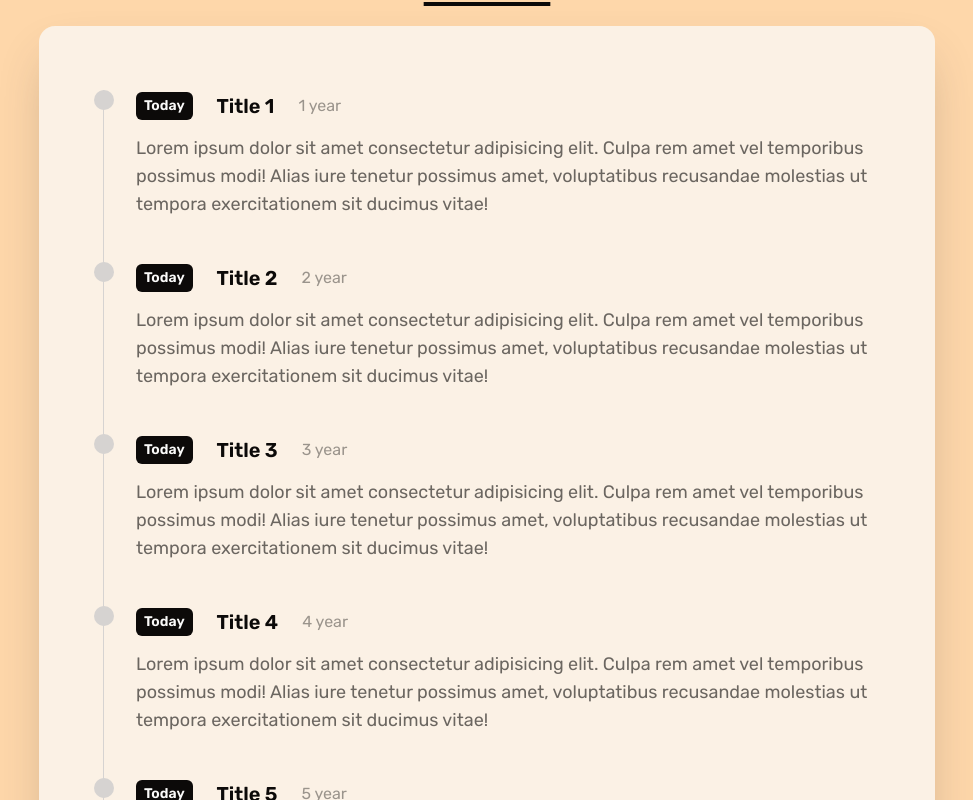
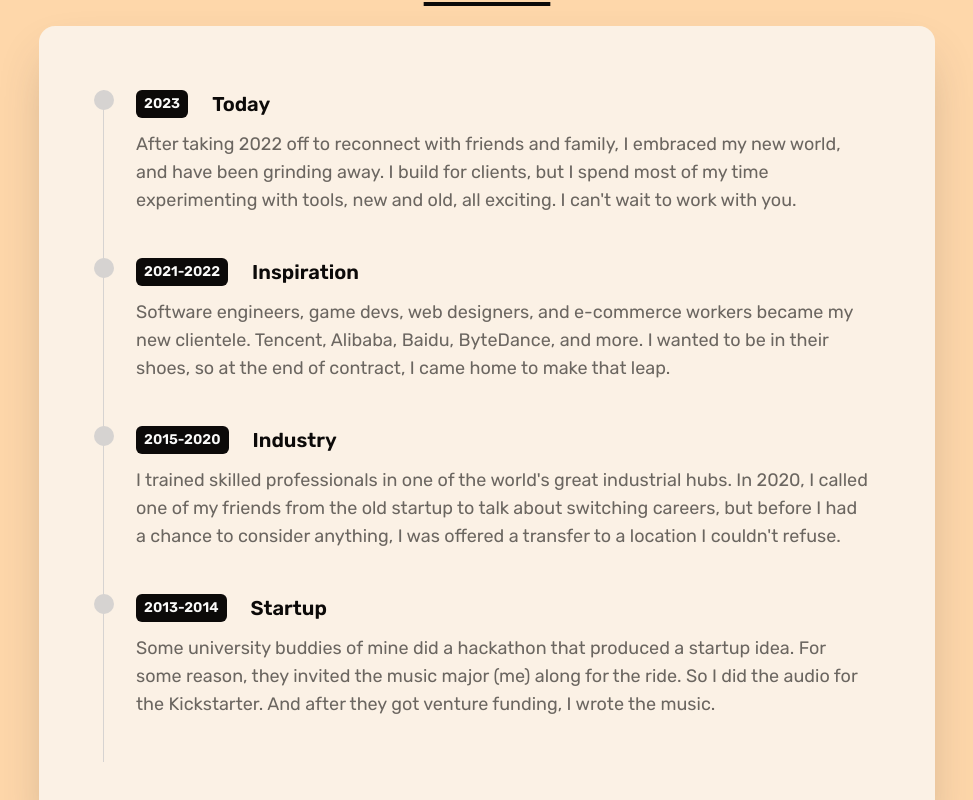
Before and after one commit to BKSchatzki/bks-portfolio, a React (Vite) app: page / in a window 1280 px wide. Shown: the part 1760-2560 px from the top of the page, without its empty margins (153-1126 px from the left). Built offline with nearby package versions, Linux system fonts and the light colour scheme.

Commit message:
Add timeline data and change duration to location

```diff
--- a/src/components/TimelineItem.jsx
+++ b/src/components/TimelineItem.jsx
@@ -1,6 +1,6 @@
 import React from "react";
 
-function TimelineItem({ year, title, duration, details }) {
+function TimelineItem({ year, title, location, details }) {
   return (
     <ol className="relative flex flex-col border-l border-stone-300 dark:border-slate-700">
       <li className="mb-4 ms-4 sm:mb-6 sm:ms-6 lg:mb-8 lg:ms-8">
@@ -13,7 +13,7 @@ function TimelineItem({ year, title, duration, details }) {
             {title}
           </h4>
           <span className="my-0 text-xs font-normal leading-none opacity-40 sm:my-0.5 sm:text-sm lg:my-1 lg:text-base">
-            {duration}
+            {location}
           </span>
         </div>
         <p className="my-2 text-sm font-normal opacity-60 sm:my-2.5 sm:text-base lg:my-3 lg:text-lg">
--- a/src/data/timeline.js
+++ b/src/data/timeline.js
@@ -1,44 +1,30 @@
 export default [
   {
-    year: "Today",
-    title: "Title 1",
-    duration: "1 year",
+    year: "2023",
+    title: "Today",
+    location: "Las Vegas, NV",
     details:
-      "Lorem ipsum dolor sit amet consectetur adipisicing elit. Culpa rem amet vel temporibus possimus modi! Alias iure tenetur possimus amet, voluptatibus recusandae molestias ut tempora exercitationem sit ducimus vitae!",
+      "After taking 2022 off to reconnect with friends and family, I embraced my new world, and have been grinding away. I build for clients, but I spend most of my time experimenting with tools, new and old, all exciting. I can't wait to work with you.",
   },
   {
-    year: "Today",
-    title: "Title 2",
-    duration: "2 year",
+    year: "2021-2022",
+    title: "Inspiration",
+    location: "Shenzhen, China",
     details:
-      "Lorem ipsum dolor sit amet consectetur adipisicing elit. Culpa rem amet vel temporibus possimus modi! Alias iure tenetur possimus amet, voluptatibus recusandae molestias ut tempora exercitationem sit ducimus vitae!",
+      "Software engineers, game devs, web designers, and e-commerce workers became my new clientele. Tencent, Alibaba, Baidu, ByteDance, and more. I wanted to be in their shoes, so at the end of contract, I came home to make that leap.",
   },
   {
-    year: "Today",
-    title: "Title 3",
-    duration: "3 year",
+    year: "2015-2020",
+    title: "Industry",
+    location: "Dongguan, China",
     details:
-      "Lorem ipsum dolor sit amet consectetur adipisicing elit. Culpa rem amet vel temporibus possimus modi! Alias iure tenetur possimus amet, voluptatibus recusandae molestias ut tempora exercitationem sit ducimus vitae!",
+      "I trained skilled professionals in one of the world's great industrial hubs. In 2020, I called one of my friends from the old startup to talk about switching careers, but before I had a chance to consider anything, I was offered a transfer to a location I couldn't refuse.",
   },
   {
-    year: "Today",
-    title: "Title 4",
-    duration: "4 year",
+    year: "2013-2014",
+    title: "Startup",
+    location: "Pittsburgh, PA",
     details:
-      "Lorem ipsum dolor sit amet consectetur adipisicing elit. Culpa rem amet vel temporibus possimus modi! Alias iure tenetur possimus amet, voluptatibus recusandae molestias ut tempora exercitationem sit ducimus vitae!",
-  },
-  {
-    year: "Today",
-    title: "Title 5",
-    duration: "5 year",
-    details:
-      "Lorem ipsum dolor sit amet consectetur adipisicing elit. Culpa rem amet vel temporibus possimus modi! Alias iure tenetur possimus amet, voluptatibus recusandae molestias ut tempora exercitationem sit ducimus vitae!",
-  },
-  {
-    year: "Today",
-    title: "Title 6",
-    duration: "6 year",
-    details:
-      "Lorem ipsum dolor sit amet consectetur adipisicing elit. Culpa rem amet vel temporibus possimus modi! Alias iure tenetur possimus amet, voluptatibus recusandae molestias ut tempora exercitationem sit ducimus vitae!",
+      "Some university buddies of mine did a hackathon that produced a startup idea. For some reason, they invited the music major (me) along for the ride. So I did the audio for the Kickstarter. And after they got venture funding, I wrote the music.",
   },
 ];
```
